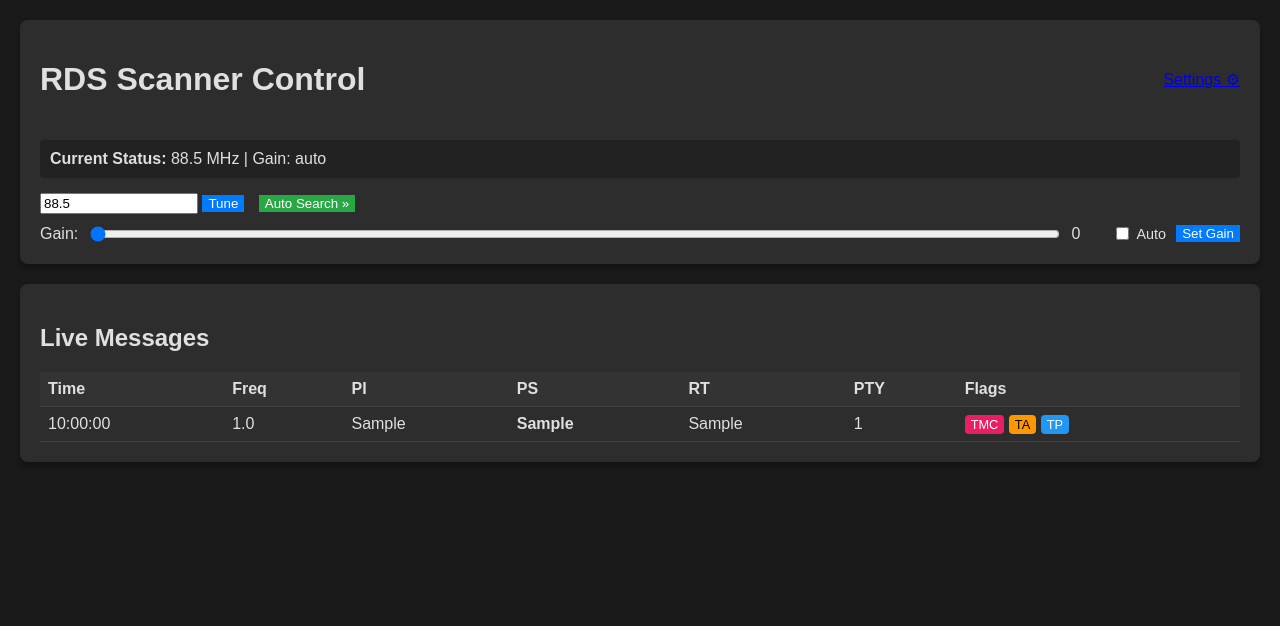
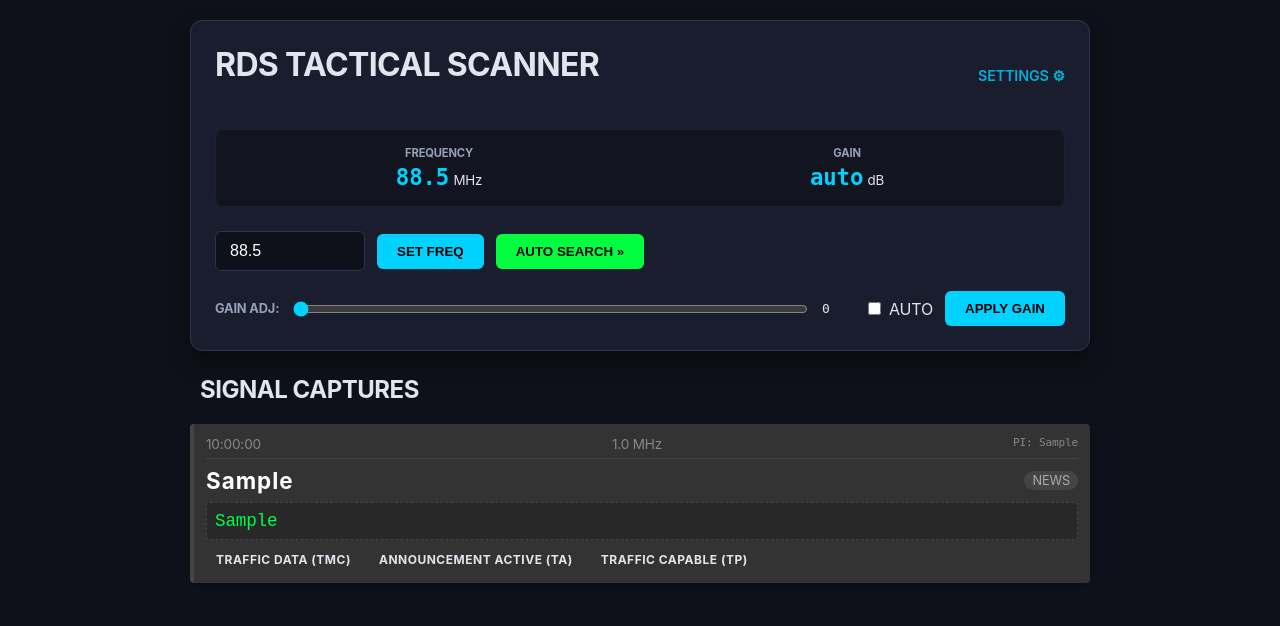
Before and after one commit to Minglarn/rds-scanner, a Flask app: page / in a window 1280 px wide. Shown: the top 626 px of the page. Run offline with Flask 3, Linux system fonts and the light colour scheme; tables that the repository leaves empty hold one stand-in row (values such as "Sample post"); some libraries are stand-ins or nearby versions.

Commit message:
Complete UI overhaul for premium tactical aesthetic and fixed alert bug

```diff
--- a/app/main.py
+++ b/app/main.py
@@ -9,7 +9,24 @@ from app.mqtt_client import init_mqtt
 # Configure logging
 logging.basicConfig(level=logging.INFO, format='%(asctime)s - %(levelname)s - %(message)s')
 
+PTY_NAMES = {
+    0: "None", 1: "News", 2: "Current Affairs", 3: "Information", 4: "Sport",
+    5: "Education", 6: "Drama", 7: "Culture", 8: "Science", 9: "Varied",
+    10: "Pop Music", 11: "Rock Music", 12: "Easy Listening", 13: "Light Classical",
+    14: "Serious Classical", 15: "Other Music", 16: "Weather", 17: "Finance",
+    18: "Children's", 19: "Social Affairs", 20: "Religion", 21: "Phone In",
+    22: "Travel", 23: "Leisure", 24: "Jazz", 25: "Country", 26: "National Music",
+    27: "Oldies", 28: "Folk", 29: "Documentary", 30: "Alarm Test", 31: "Alarm"
+}
+
 app = Flask(__name__)
+
+@app.template_filter('pty_name')
+def pty_name_filter(code):
+    try:
+        return PTY_NAMES.get(int(code), f"Type {code}")
+    except:
+        return f"Type {code}"
 
 # Initialize components
 init_db()
--- a/app/templates/index.html
+++ b/app/templates/index.html
@@ -4,100 +4,184 @@
 <head>
     <meta charset="UTF-8">
     <meta name="viewport" content="width=device-width, initial-scale=1.0">
-    <title>RDS Scanner</title>
+    <title>RDS Tactical Scanner</title>
     <script src="https://unpkg.com/htmx.org@1.9.10"></script>
     <style>
+        :root {
+            --bg-dark: #0f111a;
+            --card-bg: #1a1d2e;
+            --accent-blue: #00d2ff;
+            --accent-green: #00ff41;
+            --text-main: #e0e6ed;
+            --text-dim: #94a3b8;
+            --border-color: #2e344e;
+        }
+
         body {
-            font-family: sans-serif;
-            background: #1a1a1a;
-            color: #e0e0e0;
+            font-family: 'Inter', -apple-system, BlinkMacSystemFont, sans-serif;
+            background: var(--bg-dark);
+            color: var(--text-main);
             margin: 0;
             padding: 20px;
+            letter-spacing: -0.01em;
         }
 
         .container {
-            max_width: 800px;
+            max-width: 900px;
             margin: 0 auto;
         }
 
         .card {
-            background: #2d2d2d;
-            padding: 20px;
-            border-radius: 8px;
-            margin-bottom: 20px;
-            box-shadow: 0 4px 6px rgba(0, 0, 0, 0.3);
+            background: var(--card-bg);
+            padding: 24px;
+            border-radius: 12px;
+            margin-bottom: 24px;
+            box-shadow: 0 10px 25px rgba(0, 0, 0, 0.4);
+            border: 1px solid var(--border-color);
         }
 
-        button {
-            background: #007bff;
-            border: none;
-            cursor: pointer;
-            transition: background 0.2s;
-            color: white;
-        }
-
-        button:hover {
-            background: #0056b3;
-        }
-
-        .status-badge {
-            font-weight: bold;
-            color: #4caf50;
-            margin-left: 10px;
-        }
-
-        .nav-Link {
-            color: #aaa;
-            text-decoration: none;
-            margin-left: auto;
-        }
-
-        .nav-link:hover {
-            color: #fff;
+        h1,
+        h2 {
+            margin-top: 0;
+            font-weight: 700;
+            letter-spacing: -0.02em;
         }
 
         .header {
             display: flex;
             align-items: center;
             justify-content: space-between;
-            margin-bottom: 20px;
+            margin-bottom: 24px;
         }
 
-        .log-table {
-            width: 100%;
-            border-collapse: collapse;
+        .nav-link {
+            color: var(--accent-blue);
+            text-decoration: none;
+            font-size: 0.9em;
+            font-weight: 600;
+            opacity: 0.8;
+            transition: opacity 0.2s;
+            display: flex;
+            align-items: center;
+            gap: 6px;
         }
 
-        .log-table th,
-        .log-table td {
-            text-align: left;
-            padding: 8px;
-            border-bottom: 1px solid #444;
+        .nav-link:hover {
+            opacity: 1;
         }
 
-        .log-table th {
-            background: #333;
+        .status-panel {
+            background: rgba(0, 0, 0, 0.3);
+            padding: 16px;
+            border-radius: 8px;
+            margin-bottom: 24px;
+            display: flex;
+            align-items: center;
+            justify-content: space-around;
+            border: 1px solid rgba(255, 255, 255, 0.05);
         }
 
-        .badge {
-            padding: 2px 6px;
-            border-radius: 4px;
-            font-size: 0.8em;
+        .status-item {
+            text-align: center;
         }
 
-        .badge-tmc {
-            background: #e91e63;
-            color: #fff;
+        .status-label {
+            display: block;
+            font-size: 0.7em;
+            text-transform: uppercase;
+            color: var(--text-dim);
+            margin-bottom: 4px;
+            font-weight: bold;
         }
 
-        .badge-ta {
-            background: #ff9800;
-            color: #000;
+        .status-value {
+            font-size: 1.4em;
+            font-weight: 800;
+            font-family: 'JetBrains Mono', monospace;
+            color: var(--accent-blue);
         }
 
-        .badge-tp {
-            background: #2196f3;
+        .controls {
+            display: grid;
+            gap: 20px;
+        }
+
+        .control-group {
+            display: flex;
+            align-items: center;
+            gap: 12px;
+            flex-wrap: wrap;
+        }
+
+        input[type="number"] {
+            background: #0f111a;
+            border: 1px solid var(--border-color);
             color: #fff;
+            padding: 10px 14px;
+            border-radius: 6px;
+            font-size: 1em;
+            width: 120px;
+        }
+
+        button {
+            background: var(--accent-blue);
+            color: #000;
+            border: none;
+            padding: 10px 20px;
+            border-radius: 6px;
+            font-weight: 700;
+            cursor: pointer;
+            transition: all 0.2s;
+        }
+
+        button:hover {
+            transform: translateY(-1px);
+            box-shadow: 0 4px 12px rgba(0, 210, 255, 0.3);
+        }
+
+        .btn-scan {
+            background: var(--accent-green);
+        }
+
+        .btn-scan:hover {
+            box-shadow: 0 4px 12px rgba(0, 255, 65, 0.3);
+        }
+
+        input[type="range"] {
+            flex-grow: 1;
+            accent-color: var(--accent-blue);
+        }
+
+        #scan-status {
+            color: #ffeb3b;
+            font-size: 0.9em;
+            font-weight: bold;
+            animation: pulse 1.5s infinite;
+        }
+
+        @keyframes pulse {
+            0% {
+                opacity: 0.6;
+            }
+
+            50% {
+                opacity: 1;
+            }
+
+            100% {
+                opacity: 0.6;
+            }
+        }
+
+        @media (max-width: 600px) {
+            .status-panel {
+                flex-direction: column;
+                gap: 16px;
+            }
+
+            .control-group {
+                justify-content: center;
+            }
         }
     </style>
 </head>
@@ -106,43 +190,46 @@
     <div class="container">
         <div class="card">
             <div class="header">
-                <h1>RDS Scanner Control</h1>
-                <a href="/settings" class="nav-link">Settings &#9881;</a>
+                <h1>RDS TACTICAL SCANNER</h1>
+                <a href="/settings" class="nav-link">SETTINGS &#9881;</a>
             </div>
 
-            <div style="margin-bottom: 15px; padding: 10px; background: #222; border-radius: 4px;">
-                <strong>Current Status:</strong>
-                <span id="status-freq">--.-</span> MHz |
-                Gain: <span id="status-gain">--</span>
-                <span id="scan-status" style="display:none; color: #ffeb3b; margin-left: 10px;">Scanning...</span>
+            <div class="status-panel">
+                <div class="status-item">
+                    <span class="status-label">Frequency</span>
+                    <span class="status-value" id="status-freq">--.-</span> <small>MHz</small>
+                </div>
+                <div class="status-item">
+                    <span class="status-label">Gain</span>
+                    <span class="status-value" id="status-gain">--</span> <small>dB</small>
+                </div>
+                <div id="scan-status" style="display:none; text-align: center;">HUNTING RDS...</div>
             </div>
 
             <div class="controls">
-                <div style="flex-basis: 100%; margin-bottom: 10px;">
-                    <input type="number" id="freq-input" step="0.1" min="87.5" max="108.0" style="width: 150px;"
-                        placeholder="MHz">
-                    <button onclick="tune()">Tune</button>
-                    <button onclick="scanNext()" style="background: #28a745; margin-left: 10px;">Auto Search
-                        &raquo;</button>
+                <div class="control-group">
+                    <input type="number" id="freq-input" step="0.1" min="87.5" max="108.0" placeholder="MHz">
+                    <button onclick="tune()">SET FREQ</button>
+                    <button class="btn-scan" onclick="scanNext()">AUTO SEARCH &raquo;</button>
                 </div>
 
-                <div style="display: flex; align-items: center; gap: 10px; width: 100%;">
-                    <label for="gain-slider" style="margin:0;">Gain:</label>
-                    <input type="range" id="gain-slider" min="0" max="50" step="1" value="0" style="flex-grow: 1;"
+                <div class="control-group">
+                    <label style="font-size: 0.8em; font-weight: bold; color: var(--text-dim);">GAIN ADJ:</label>
+                    <input type="range" id="gain-slider" min="0" max="50" step="1" value="0"
                         oninput="document.getElementById('gain-val').innerText = this.value">
-                    <span id="gain-val" style="width: 30px;">0</span>
-                    <label style="margin:0; font-size: 0.9em; display: flex; align-items: center; gap: 5px;">
-                        <input type="checkbox" id="gain-auto" onchange="toggleGainAuto(this.checked)"> Auto
+                    <span id="gain-val" style="width: 30px; font-family: monospace;">0</span>
+                    <label style="display: flex; align-items: center; gap: 5px; cursor: pointer;">
+                        <input type="checkbox" id="gain-auto" onchange="toggleGainAuto(this.checked)"> AUTO
                     </label>
-                    <button onclick="setGain()">Set Gain</button>
+                    <button onclick="setGain()">APPLY GAIN</button>
                 </div>
             </div>
         </div>
 
-        <div class="card">
-            <h2>Live Messages</h2>
+        <div class="card" style="padding: 0; background: transparent; border: none; box-shadow: none;">
+            <h2 style="padding-left: 10px;">SIGNAL CAPTURES</h2>
             <div id="messages-log" hx-get="/partials/messages" hx-trigger="load, every 2s">
-                Loading messages...
+                <div style="padding: 20px; text-align: center; color: var(--text-dim);">initializing capture...</div>
             </div>
         </div>
     </div>
@@ -159,32 +246,28 @@
             fetch('/api/status')
                 .then(r => r.json())
                 .then(data => {
-                    // Update display labels ONLY (don't touch inputs unless we just loaded)
                     document.getElementById('status-freq').textContent = data.frequency;
                     document.getElementById('status-gain').textContent = data.gain;
 
                     const scanStatus = document.getElementById('scan-status');
                     if (data.searching) {
-                        scanStatus.innerText = `Scanning: ${data.frequency} MHz...`;
-                        scanStatus.style.display = 'inline';
-                        // Accelerate polling when searching
+                        scanStatus.innerText = `HUNTING RDS: ${data.frequency} MHz`;
+                        scanStatus.style.display = 'block';
                         if (statusInterval) clearInterval(statusInterval);
                         statusInterval = setInterval(updateStatus, 1000);
                     } else {
                         scanStatus.style.display = 'none';
-                        // Normal slow polling
                         if (statusInterval) clearInterval(statusInterval);
                         statusInterval = setInterval(updateStatus, 3000);
                     }
 
-                    // Set initial values if inputs are empty/default
                     if (!document.getElementById('freq-input').value) {
                         document.getElementById('freq-input').value = data.frequency;
                     }
                 });
         }
 
-        statusInterval = setInterval(updateStatus, 3000); // Polling status slower to be safe
+        statusInterval = setInterval(updateStatus, 3000);
         updateStatus();
 
         function tune() {
@@ -210,6 +293,7 @@
             fetch('/api/scan/next', { method: 'POST' })
                 .then(r => r.json())
                 .then(data => {
+                    // No more alerts here.
                     updateStatus();
                 });
         }
--- a/app/templates/messages_list.html
+++ b/app/templates/messages_list.html
@@ -1,30 +1,131 @@
-<table class="log-table">
-    <thead>
-        <tr>
-            <th>Time</th>
-            <th>Freq</th>
-            <th>PI</th>
-            <th>PS</th>
-            <th>RT</th>
-            <th>PTY</th>
-            <th>Flags</th>
-        </tr>
-    </thead>
-    <tbody>
-        {% for msg in messages %}
-        <tr>
-            <td>{{ msg.timestamp.split(' ')[1].split('.')[0] }}</td>
-            <td>{{ msg.frequency }}</td>
-            <td>{{ msg.pi }}</td>
-            <td><strong>{{ msg.ps }}</strong></td>
-            <td>{{ msg.rt }}</td>
-            <td>{{ msg.pty }}</td>
-            <td>
-                {% if msg.tmc %}<span class="badge badge-tmc">TMC</span>{% endif %}
-                {% if msg.ta %}<span class="badge badge-ta">TA</span>{% endif %}
-                {% if msg.tp %}<span class="badge badge-tp">TP</span>{% endif %}
-            </td>
-        </tr>
-        {% endfor %}
-    </tbody>
-</table>
+{% for msg in messages %}
+<div class="message-card">
+    <div class="message-header">
+        <span class="message-time">{{ msg.timestamp.split(' ')[1].split('.')[0] }}</span>
+        <span class="message-freq">{{ msg.frequency }} MHz</span>
+        <span class="message-pi" title="Program Identification: {{ msg.pi }}">PI: {{ msg.pi }}</span>
+    </div>
+
+    <div class="message-body">
+        <div class="ps-row">
+            <span class="station-name">{{ msg.ps if msg.ps else "Unknown Station" }}</span>
+            <span class="pty-tag">{{ msg.pty | pty_name }}</span>
+        </div>
+
+        {% if msg.rt %}
+        <div class="rt-row">
+            <p class="radiotext">{{ msg.rt }}</p>
+        </div>
+        {% endif %}
+
+        <div class="flags-row">
+            {% if msg.tmc %}
+            <span class="badge badge-tmc" title="Traffic Message Channel">TRAFFIC DATA (TMC)</span>
+            {% endif %}
+
+            {% if msg.ta %}
+            <span class="badge badge-ta" title="Traffic Announcement">ANNOUNCEMENT ACTIVE (TA)</span>
+            {% endif %}
+
+            {% if msg.tp %}
+            <span class="badge badge-tp" title="Traffic Programme">TRAFFIC CAPABLE (TP)</span>
+            {% endif %}
+
+            {% if not msg.tmc and not msg.ta and not msg.tp %}
+            <span class="badge-none">No Traffic Flags</span>
+            {% endif %}
+        </div>
+    </div>
+</div>
+{% endfor %}
+
+<style>
+    .message-card {
+        background: #333;
+        border-left: 4px solid #444;
+        border-radius: 4px;
+        padding: 12px;
+        margin-bottom: 12px;
+        box-shadow: 0 2px 4px rgba(0, 0, 0, 0.2);
+        transition: transform 0.1s;
+    }
+
+    .message-card:hover {
+        border-left-color: #007bff;
+        background: #383838;
+    }
+
+    .message-header {
+        display: flex;
+        justify-content: space-between;
+        font-size: 0.85em;
+        color: #888;
+        border-bottom: 1px solid #444;
+        padding-bottom: 6px;
+        margin-bottom: 8px;
+    }
+
+    .message-pi {
+        cursor: help;
+        font-family: monospace;
+    }
+
+    .ps-row {
+        display: flex;
+        align-items: center;
+        justify-content: space-between;
+        margin-bottom: 8px;
+    }
+
+    .station-name {
+        font-size: 1.4em;
+        font-weight: bold;
+        color: #fff;
+        letter-spacing: 1px;
+    }
+
+    .pty-tag {
+        background: #444;
+        color: #aaa;
+        padding: 2px 8px;
+        border-radius: 12px;
+        font-size: 0.8em;
+        text-transform: uppercase;
+    }
+
+    .rt-row {
+        background: rgba(0, 0, 0, 0.2);
+        padding: 8px;
+        border-radius: 4px;
+        margin-bottom: 8px;
+        border: 1px dashed #444;
+    }
+
+    .radiotext {
+        margin: 0;
+        font-family: 'Courier New', Courier, monospace;
+        color: #00ff41;
+        /* Tactical Green */
+        font-size: 1.1em;
+    }
+
+    .flags-row {
+        display: flex;
+        gap: 8px;
+        margin-top: 8px;
+    }
+
+    .badge {
+        font-size: 0.75em;
+        font-weight: bold;
+        padding: 4px 10px;
+        border-radius: 4px;
+        letter-spacing: 0.5px;
+    }
+
+    .badge-none {
+        font-size: 0.7em;
+        color: #666;
+        font-style: italic;
+    }
+</style>
```
